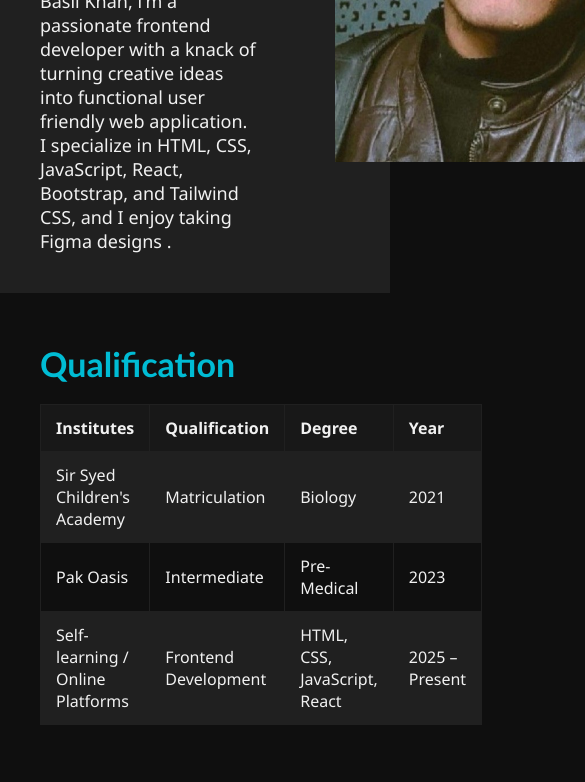
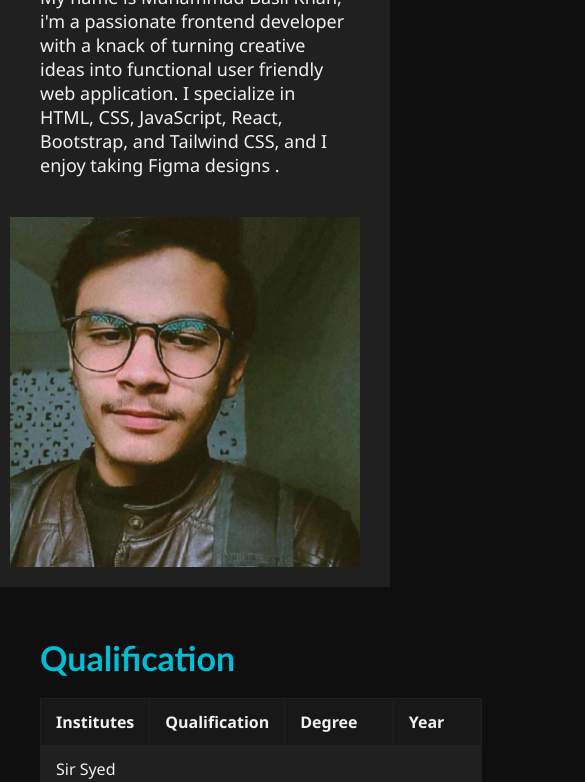
Before and after one commit to basilkhan1250/resume, a plain HTML site: page index.html in a window 390 px wide. Shown: the part 585-1367 px from the top of the page, 585 px wide, since content can reach past the window. Drawn offline with Linux system fonts and the light colour scheme.

Commit message:
workin on it

```diff
--- a/style.css
+++ b/style.css
@@ -5,12 +5,19 @@
     /* padding: 0px 10px; */
 }
 
+html {
+    scroll-behavior: smooth;
+}
+
+
 body {
     background-color: #0f0f0f;
     color: #f1f1f1;
     /* padding: 0px 10px; */
     /* margin: 0px 10px; */
 }
+
+
 
 .navbar {
     color: #f1f1f1;
@@ -36,7 +43,7 @@ body {
     padding: 10px;
     font-size: 20px;
     color: #f1f1f1;
-    font-family:Arial, Helvetica, sans-serif;
+    font-family: Arial, Helvetica, sans-serif;
 }
 
 .line {
@@ -316,3 +323,23 @@ h3 {
 .personal-info td {
     font-size: 18px;
 }
+
+
+@media (max-width: 768px) {
+
+    .introduction,
+    .video-Into {
+        flex-direction: column;
+        padding: 20px;
+    }
+
+    .intro-text {
+        width: 100%;
+    }
+
+    .pic {
+        height: auto;
+        width: 100%;
+        margin: 0;
+    }
+}
```
Also changed, not shown: asset/2025_07_07_0re_Kleki.png (added), asset/2025_07_07_0rl_Kleki.png (added).
